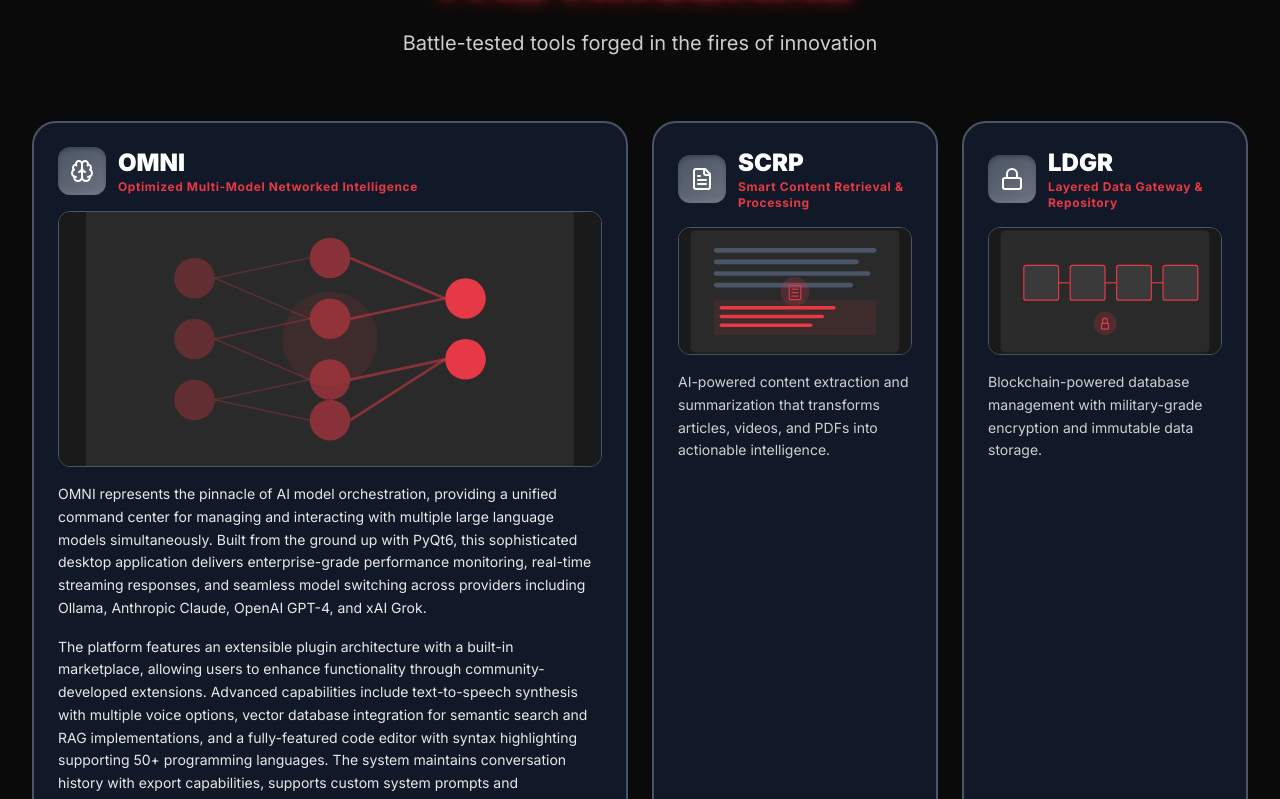
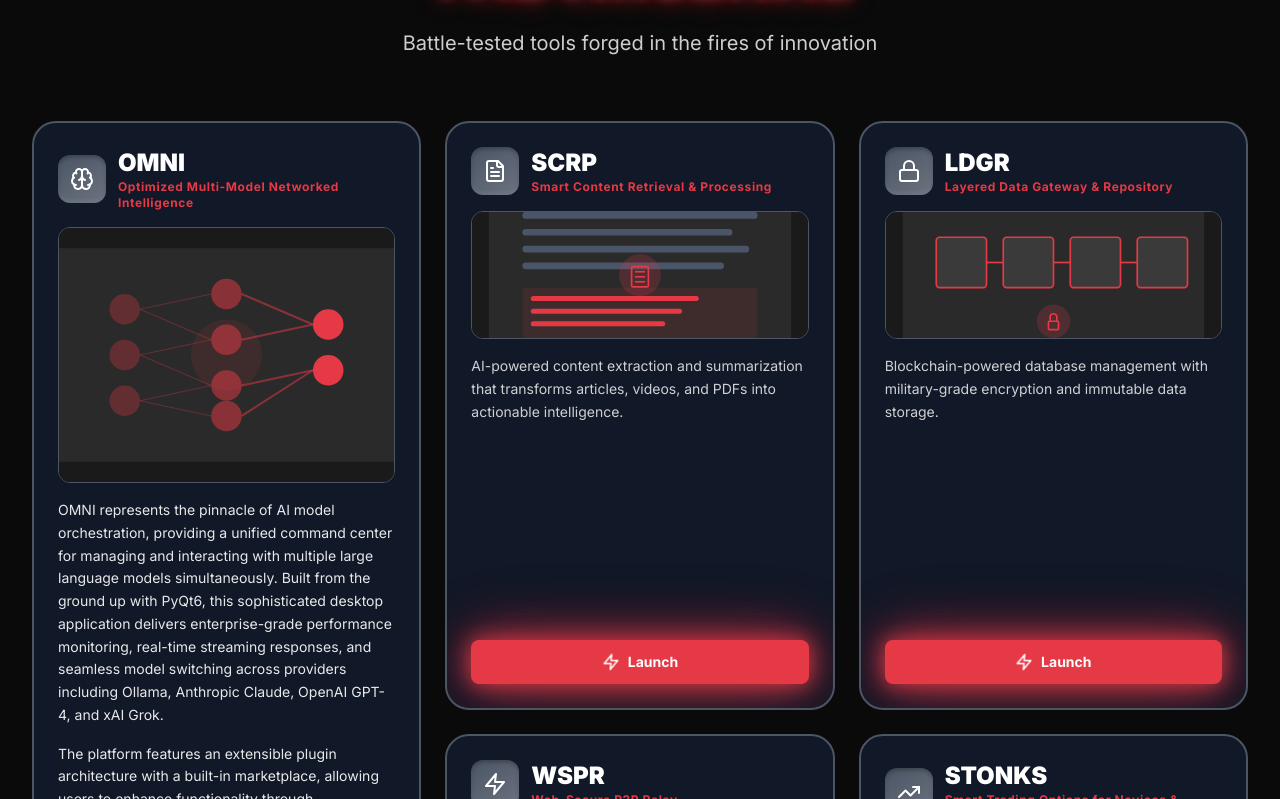
Before and after one commit to 54MUR-AI/RMG, a React (Vite) app: page /#/ in a window 1280 px wide. Shown: the part 1081-1880 px from the top of the page. Built offline with nearby package versions, Linux system fonts and the light colour scheme.

Commit message:
Fix featured card to span 2 rows instead of 2 columns - vertical layout with 3 columns

```diff
--- a/src/pages/Home.tsx
+++ b/src/pages/Home.tsx
@@ -95,11 +95,11 @@ export default function Home() {
             </p>
           </div>
 
-          <div className="grid md:grid-cols-2 lg:grid-cols-4 gap-6 mb-12">
+          <div className="grid md:grid-cols-2 lg:grid-cols-3 gap-6 mb-12">
             {/* OMNI Card */}
             <div
               className={`group card-hover bg-samurai-grey-darker rounded-3xl p-6 border-2 border-samurai-steel-dark relative overflow-hidden cursor-pointer transition-all duration-500 ${
-                featuredCard === 'OMNI' ? 'col-span-2 lg:col-span-2' : ''
+                featuredCard === 'OMNI' ? 'md:col-span-2 lg:col-span-1 lg:row-span-2' : ''
               }`}
               style={{ order: getCardOrder('OMNI') }}
               onClick={() => {
@@ -179,7 +179,7 @@ export default function Home() {
             {/* SCRP Card */}
             <div
               className={`group card-hover bg-samurai-grey-darker rounded-3xl p-6 border-2 border-samurai-steel-dark relative overflow-hidden cursor-pointer transition-all duration-500 ${
-                featuredCard === 'SCRP' ? 'col-span-2 lg:col-span-2' : ''
+                featuredCard === 'SCRP' ? 'md:col-span-2 lg:col-span-1 lg:row-span-2' : ''
               }`}
               style={{ order: getCardOrder('SCRP') }}
               onClick={() => {
@@ -256,7 +256,7 @@ export default function Home() {
             {/* LDGR Card */}
             <div
               className={`group card-hover bg-samurai-grey-darker rounded-3xl p-6 border-2 border-samurai-steel-dark relative overflow-hidden cursor-pointer transition-all duration-500 ${
-                featuredCard === 'LDGR' ? 'col-span-2 lg:col-span-2' : ''
+                featuredCard === 'LDGR' ? 'md:col-span-2 lg:col-span-1 lg:row-span-2' : ''
               }`}
               style={{ order: getCardOrder('LDGR') }}
               onClick={() => {
@@ -333,7 +333,7 @@ export default function Home() {
             {/* WSPR Card */}
             <div
               className={`group card-hover bg-samurai-grey-darker rounded-3xl p-6 border-2 border-samurai-steel-dark relative overflow-hidden cursor-pointer transition-all duration-500 ${
-                featuredCard === 'WSPR' ? 'col-span-2 lg:col-span-2' : ''
+                featuredCard === 'WSPR' ? 'md:col-span-2 lg:col-span-1 lg:row-span-2' : ''
               }`}
               style={{ order: getCardOrder('WSPR') }}
               onClick={() => {
@@ -410,7 +410,7 @@ export default function Home() {
             {/* STONKS Card */}
             <div
               className={`group card-hover bg-samurai-grey-darker rounded-3xl p-6 border-2 border-samurai-steel-dark relative overflow-hidden cursor-pointer transition-all duration-500 ${
-                featuredCard === 'STONKS' ? 'col-span-2 lg:col-span-2' : ''
+                featuredCard === 'STONKS' ? 'md:col-span-2 lg:col-span-1 lg:row-span-2' : ''
               }`}
               style={{ order: getCardOrder('STONKS') }}
               onClick={() => {
```
